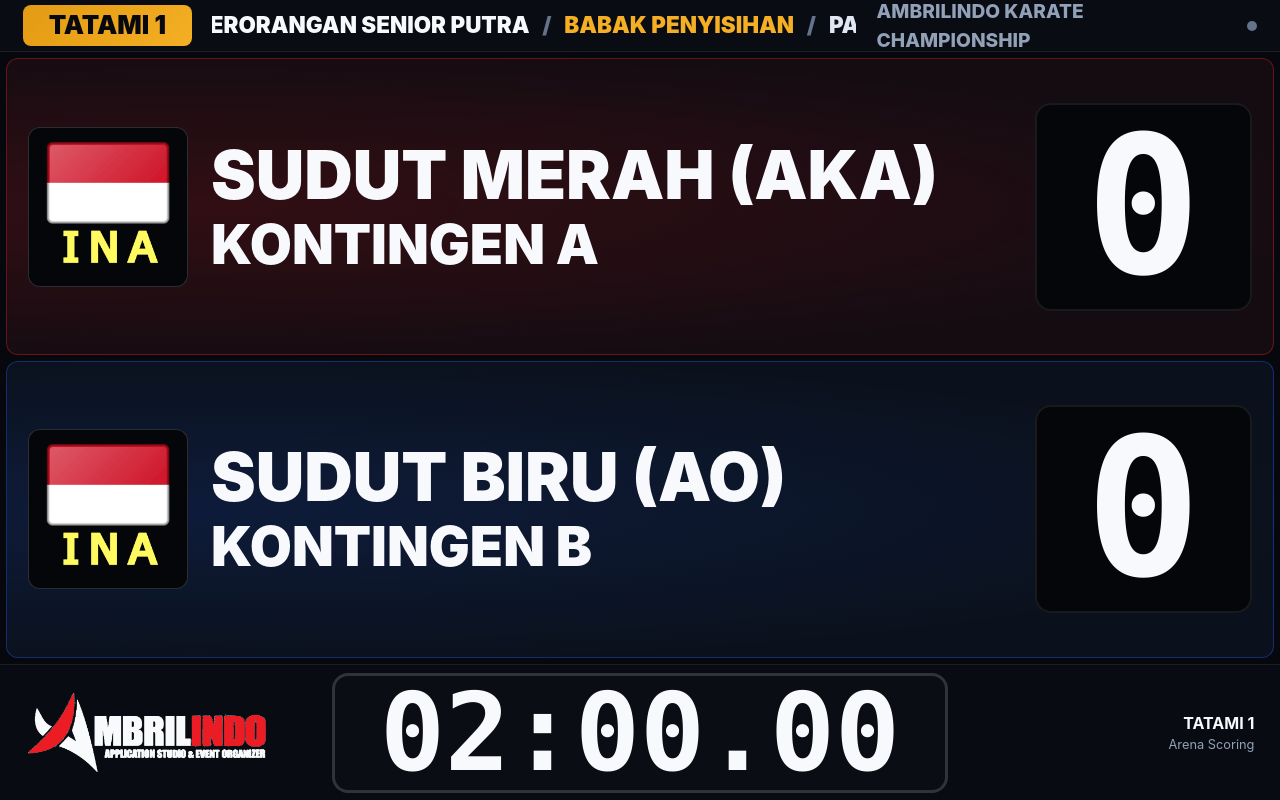
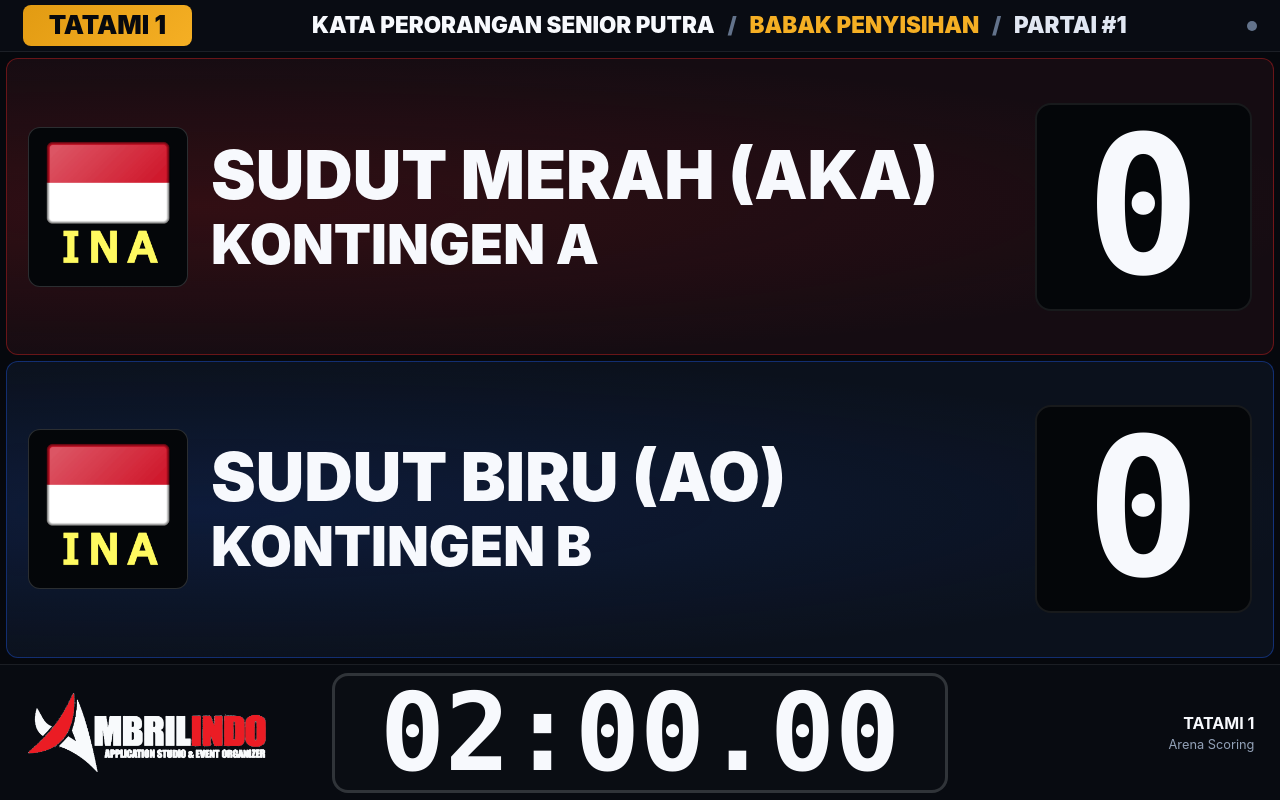
Before and after one commit to wellyfishy/ambrilindo_desktop, a SvelteKit app: page /scoreboard in a window 1280 px wide. Built offline with nearby package versions, Linux system fonts and the light colour scheme.

Commit message:
feat(scoreboard): remove hardcoded ambrilindo championship title and wire dynamic event name

```diff
--- a/src/lib/components/ControlPanelView.svelte
+++ b/src/lib/components/ControlPanelView.svelte
@@ -27,7 +27,7 @@
     match,
     baganInfo = null,
     baganName = "",
-    eventName = "AMBRILINDO KARATE CHAMPIONSHIP",
+    eventName = "",
     tatamiNumber = 1,
     hostUrl = "",
     logoMap = {},
@@ -648,6 +648,7 @@
     const payload = {
       tatami: activeTatami,
       matchId: match.id,
+      eventName: eventName || "",
       category: baganName,
       round: match.round === 4 ? "PARTAI FINAL" : match.round === 3 ? "SEMIFINAL" : `BABAK ${match.round || 1}`,
       matchNumber: match.urutan || 1,
--- a/src/routes/scoreboard/+page.svelte
+++ b/src/routes/scoreboard/+page.svelte
@@ -8,7 +8,7 @@
   let isLocalSyncConnected = $state(false);
 
   // Match information state
-  let eventName = $state("AMBRILINDO KARATE CHAMPIONSHIP");
+  let eventName = $state("");
   let categoryName = $state("KATA PERORANGAN SENIOR PUTRA");
   let matchRound = $state("BABAK PENYISIHAN");
   let matchNumber = $state("1");
@@ -240,7 +240,9 @@
     </div>
 
     <div class="sb-header-right">
-      <span class="sb-event-name">{eventName}</span>
+      {#if eventName && eventName !== "AMBRILINDO KARATE CHAMPIONSHIP"}
+        <span class="sb-event-name">{eventName}</span>
+      {/if}
       <div class="sb-sync-dot" class:is-active={isLocalSyncConnected} title={isLocalSyncConnected ? "Live LAN Connected" : "Connecting..."}></div>
     </div>
   </header>
```
